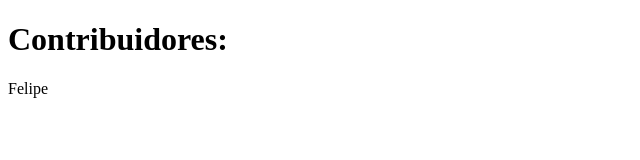
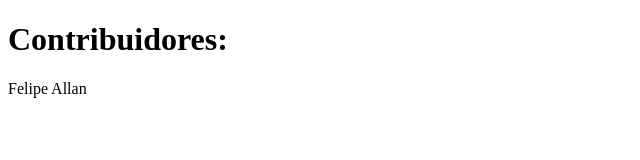
Before and after one commit to Felipeallanf10/github-for-teams, a plain HTML site: page index.html in a window 1280 px wide. Shown: the full height of the page, 0-640 px from the left. Drawn offline with Linux system fonts and the light colour scheme.

Commit message:
Update index.html

```diff
--- a/index.html
+++ b/index.html
@@ -7,7 +7,7 @@
 </head>
 <body>
     <h1>Contribuidores:</h1>
-    <p>Felipe</p>
+    <p>Felipe Allan</p>
 
 </body>
 </html>
```
